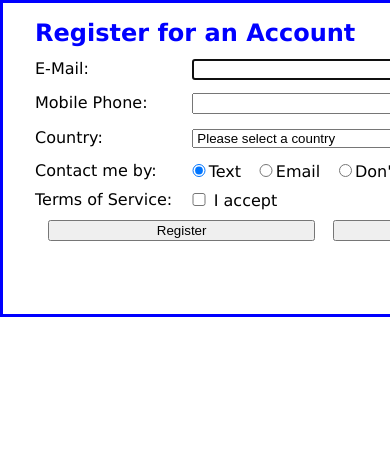
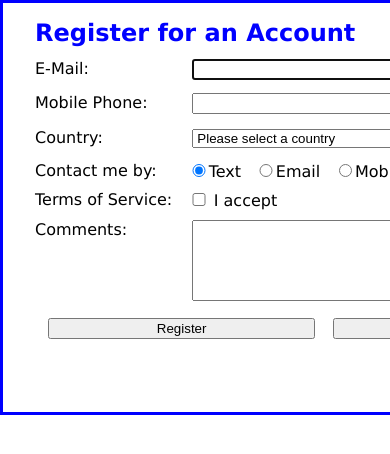
Before and after one commit to webDevAndres/register-application, a plain HTML site: page index.html in a window 390 px wide. Shown: the top 454 px of the page. Drawn offline with Linux system fonts and the light colour scheme.

Commit message:
add html for mobile and comments

```diff
--- a/index.html
+++ b/index.html
@@ -30,11 +30,15 @@
             <label>Contact me by:</label>
                 <input type="radio" name="contact" id="text" value="text" checked>Text
                 <input type="radio" name="contact" id="email" value="email">Email
+                <input type="radio" name="contact" id="mobile" value="mobile">Mobile Phone
                 <input type="radio" name="contact" id="none" value="none">Don't contact me
                 <br>
             <label>Terms of Service:</label>
                 <input type="checkbox" name="terms" id="terms" value="yes"> I accept
                 <br>
+            <label>Comments:</label>
+            <textarea name="comments" id="comments" cols="30" rows="5"></textarea>
+            <br>
             <input type="button" id="register" value="Register">
             <input type="button" id="reset_form" value="Reset">
             <br>
```
